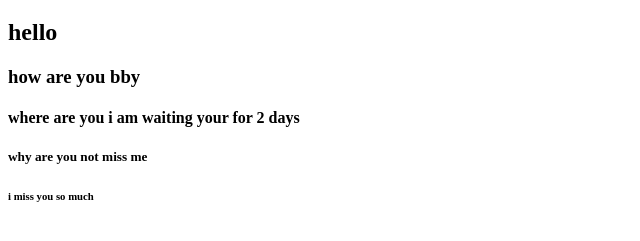
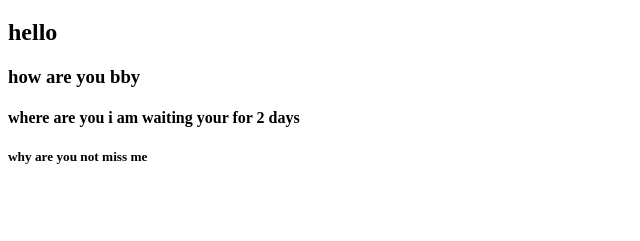
Before and after one commit to happy-rawat/Shubham, a plain HTML site: page index.html in a window 1280 px wide. Shown: the part 61-302 px from the top of the page, without its empty margins (0-640 px from the left). Drawn offline with Linux system fonts and the light colour scheme.

Commit message:
changes pushing to branch newfile

```diff
--- a/index.html
+++ b/index.html
@@ -11,6 +11,5 @@
     <h3>how are you bby</h3>
     <h4>where are you i am waiting your for 2 days</h4>
     <h5>why are you not miss me</h5>
-    <h6>i miss you so much</h6>
 </body>
 </html>
```
